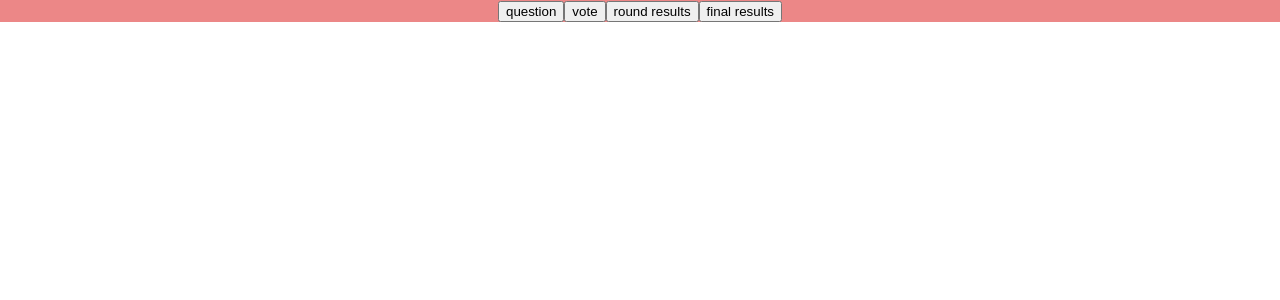
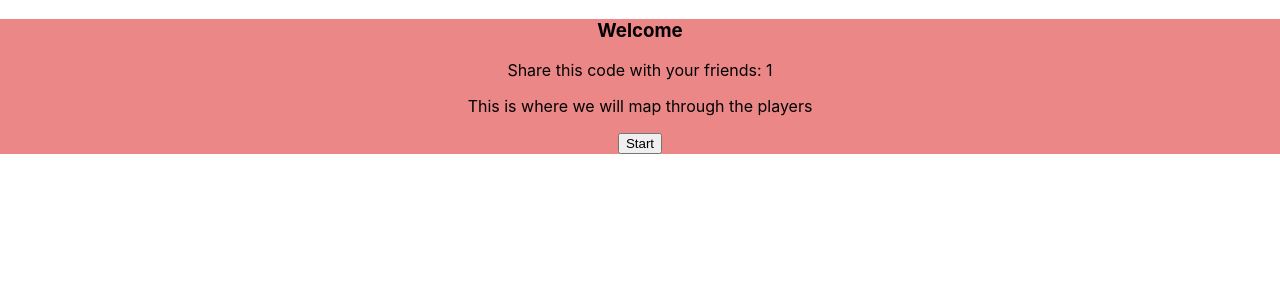
Before and after one commit to smackd-game/smackd, a React (Create React App) app: page /#/lobby/1 in a window 1280 px wide. Before the commit this address led to /. Shown: the top 300 px of the page. Built offline with nearby package versions, Linux system fonts and the light colour scheme; no server answers.

Commit message:
refactoring and routing

```diff
--- a/package.json
+++ b/package.json
@@ -14,6 +14,7 @@
         "react": "^16.11.0",
         "react-dom": "^16.11.0",
         "react-redux": "^7.1.1",
+        "react-router-dom": "^5.1.2",
         "react-scripts": "3.2.0",
         "react-socket-io": "^0.2.5",
         "redux": "^4.0.4",
--- a/src/App.js
+++ b/src/App.js
@@ -1,18 +1,9 @@
-import React from 'react';
-import './App.scss';
-import GameParent from './GameParent'
-
-// import routes from './routes'
+import React from "react";
+import "./App.scss";
+import routes from "./routes";
 
 function App() {
-  return (
-    <div className="App">
-
-    <GameParent/>
-
-     {/* {routes} */}
-    </div>
-  );
+  return <div className="App">{routes}</div>;
 }
 
 export default App;
--- a/src/Room.js
+++ b/src/Room.js
@@ -1,59 +1,62 @@
 import Host from "./components/Host/Host";
 import Join from "./components/Join/Join";
-import Vote from "./components/Vote/Vote";
-import Question from "./components/Question/Question";
 import React, {Component} from "react";
 import io from "socket.io-client";
-import Landing from "./components/Landing/Landing";
-import RoundResults from "./components/RoundResults/RoundResults";
-import FinalResults from "./components/FinalResults/FinalResults";
+import axios from "axios";
 
 class Room extends Component {
   constructor(props) {
     super(props);
     this.state = {
-      host: false,
-      join: false,
-      code: null,
-      hostName: ""
+      host: true,
+      code: this.props.match.params.code,
+      name: "",
+      start: false
     };
     this.socket = io.connect();
     this.socket.on("join room", data => this.joinRoom(data));
   }
 
-  componentDidMount = () => {
+  componentDidMount = async () => {
+    const user = await axios.get("/user");
+    // this.setState({
+    //   name: user.data.user.name,
+    //   code: user.data.user.code,
+    //   host: user.data.user.host
+    // });
+
+    if (this.state.start) {
+      this.props.history.push(`/game/${this.state.code}`);
+    }
+
     this.socket.emit("join room", {
       room: this.state.code
     });
   };
 
-  joinRoom(data) {
-    const roomsArr = this.state.rooms.slice();
-    roomsArr.push(data);
-    this.setState({
-      rooms: roomsArr
-    });
+  componentDidUpdate(prevProps, prevState) {
+    if (prevState.start !== this.state.start) {
+      this.props.history.push(`/game/${this.state.code}`);
+    }
   }
 
-  handleChange = key => {
-    this.setState({
-      [key]: !this.state[key]
-    });
-  };
+  // joinRoom(data) {
+  //   const roomsArr = this.state.rooms.slice();
+  //   roomsArr.push(data);
+  //   this.setState({
+  //     rooms: roomsArr
+  //   });
+  // }
 
-  handleClick(key) {
-    this.setState({
-      [key]: !this.state[key]
-    });
-  }
-
-  codeGenerator = () => {
-    const code = `${Math.floor(Math.random() * 10)}${Math.floor(
-      Math.random() * 10
-    )}${Math.floor(Math.random() * 10)}${Math.floor(Math.random() * 10)}`;
-    this.setState({
-      code: code
-    });
+  handleStart = () => {
+    this.setState(
+      {
+        start: true
+      },
+      () => {
+        console.log(this.state);
+      }
+    );
   };
 
   handleChange = value => {
@@ -67,51 +70,17 @@ class Room extends Component {
     if (this.state.host) {
       component = (
         <Host
-          handleChangeFn={this.handleChange}
-          codeGeneratorFn={this.codeGenerator}
-          hostName={this.state.hostName}
+          handleStartFn={this.handleStart}
+          name={this.state.name}
           code={this.state.code}
         />
       );
-    } else if (this.state.join) {
-      component = <Join />;
+    } else {
+      component = <Join name={this.state.name} code={this.state.code} />;
     }
 
-    return (
-      <div className="room">
-        {/* <button onClick={() => this.handleClick("landing")} className="landing">
-          landing
-        </button>
-        <button onClick={() => this.handleClick("host")} className="host">
-          host
-        </button>
-        <button onClick={() => this.handleClick("join")} className="join">
-          join
-        </button>
-        <button
-          onClick={() => this.handleClick("question")}
-          className="question"
-        >
-          question
-        </button>
-        <button onClick={() => this.handleClick("vote")} className="vote">
-          vote
-        </button>
-        <button
-          onClick={() => this.handleClick("roundResults")}
-          className="round-results"
-        >
-          round results
-        </button>
-        <button
-          onClick={() => this.handleClick("finalResults")}
-          className="final-results"
-        >
-          final results
-        </button> */}
-        {component}
-      </div>
-    );
+    return <div className="room">{component}</div>;
   }
 }
+
 export default Room;
--- a/src/components/Host/Host.js
+++ b/src/components/Host/Host.js
@@ -2,54 +2,18 @@ import React, {Component} from "react";
 import io from "socket.io-client";
 
 class Host extends Component {
-  constructor() {
-    super();
-    this.state = {
-      name: "",
-      submittedName: false
-    };
-    // io.on("join room", data => this.joinRoom(data));
-  }
-
-//   joinRoom(data) {
-//     io.emit({
-//       name: this.state.name,
-//       code: this.state.code
-//     });
-//   }
-
-  componentDidMount() {
-    this.props.codeGeneratorFn();
-  }
-
-  submit() {
-    this.setState({
-      submittedName: true
-    });
-  }
 
   render() {
     return (
       <div className="host-container">
-        {!this.state.submittedName ? (
-          <>
-            <header className="title">Get Started</header>
-            <input
-              onChange={e => this.props.handleChangeFn(e.target.value)}
-              type="text"
-              className="name"
-            />
-            <button onClick={() => this.submit()} className="submit">
-              submit
-            </button>
-          </>
-        ) : (
-          <>
-            <h3 className="code">{this.props.code}</h3>
-            map of connected players
-            <button onClick={() => this.props.history.push(`/game/${this.props.code}`)} className="start">Start</button>
-          </>
-        )}
+        <h3 className="welcome">Welcome {this.props.name}</h3>
+        <header className="title">
+          Share this code with your friends: {this.props.code}
+        </header>
+        <p className="player-list">This is where we will map through the players</p>
+        <button onClick={() => this.props.handleStartFn()} className="start">
+          Start
+        </button>
       </div>
     );
   }
--- a/src/components/Join/Join.js
+++ b/src/components/Join/Join.js
@@ -31,25 +31,15 @@ class Join extends Component {
   render() {
     return (
       <div className="host-container">
-        {!this.state.submittedName ? (
-          <>
-            <header className="title">Get Started</header>
-            <input
-              onChange={e => this.props.handleChangeFn(e.target.value)}
-              type="text"
-              className="name"
-            />
-            <button onClick={() => this.submit()} className="submit">
-              submit
-            </button>
-          </>
-        ) : (
-          <>
-            <h3 className="code">{this.props.code}</h3>
-            map of connected players
-            <h3 className="waiting">Waiting for players to join</h3>
-          </>
-        )}
+        <h3 className="welcome">Welcome {this.props.name}</h3>
+        <header className="title">
+          Share this code with your friends: {this.props.code}
+        </header>
+        <p className="player-list">
+          This is where we will map through the players
+        </p>
+
+        <h1 className="waiting">Waiting on host</h1>
       </div>
     );
   }
--- a/src/index.js
+++ b/src/index.js
@@ -3,8 +3,14 @@ import ReactDOM from "react-dom";
 import "./index.css";
 import App from "./App";
 import * as serviceWorker from "./serviceWorker";
+import {HashRouter} from "react-router-dom";
 
-ReactDOM.render(<App />, document.getElementById("root"));
+ReactDOM.render(
+  <HashRouter>
+    <App />
+  </HashRouter>,
+  document.getElementById("root")
+);
 
 // If you want your app to work offline and load faster, you can change
 // unregister() to register() below. Note this comes with some pitfalls.
--- a/src/routes.js
+++ b/src/routes.js
@@ -2,31 +2,13 @@ import React from 'react'
 import {Switch, Route} from 'react-router-dom'
 
 import Landing from './components/Landing/Landing'
-import RoundResults from './components/RoundResults/RoundResults'
-import FinalResults from './components/FinalResults/FinalResults'
-import Host from './components/Host/Host'
-import Join from './components/Join/Join'
-import Question from './components/Question/Question'
-import Vote from './components/Vote/Vote'
 import Room from './Room'
+import GameParent from './GameParent'
 
 export default (
     <Switch>
-        <Route exact path='/' component={Room}/>
-        <Route path='host' component={Host} />
-        <Route path='/join' component={Join} />
-        <Route path='/question' component={Question} />
-        <Route path='/vote' component={Vote} />
-        <Route path='/round-results' component={RoundResults} />
-        <Route path='/final-results' component={FinalResults} />
-        <Route path ='/practice' component={() => (
-            <Room>
-                <Switch>
-                    <Route path='/practice/question' component={Question}/>
-                    <Route path='/practice/vote' component={Vote}/>
-                </Switch>
-            </Room>
-            )
-    }/>
+        <Route exact path='/' component={Landing}/>
+        <Route path='/lobby/:code' component={Room} />
+        <Route path='/game/:code' component={GameParent} />
     </Switch>
 )
```
Also changed, not shown: 2 other files (tests, documents, lock files or other folders).
